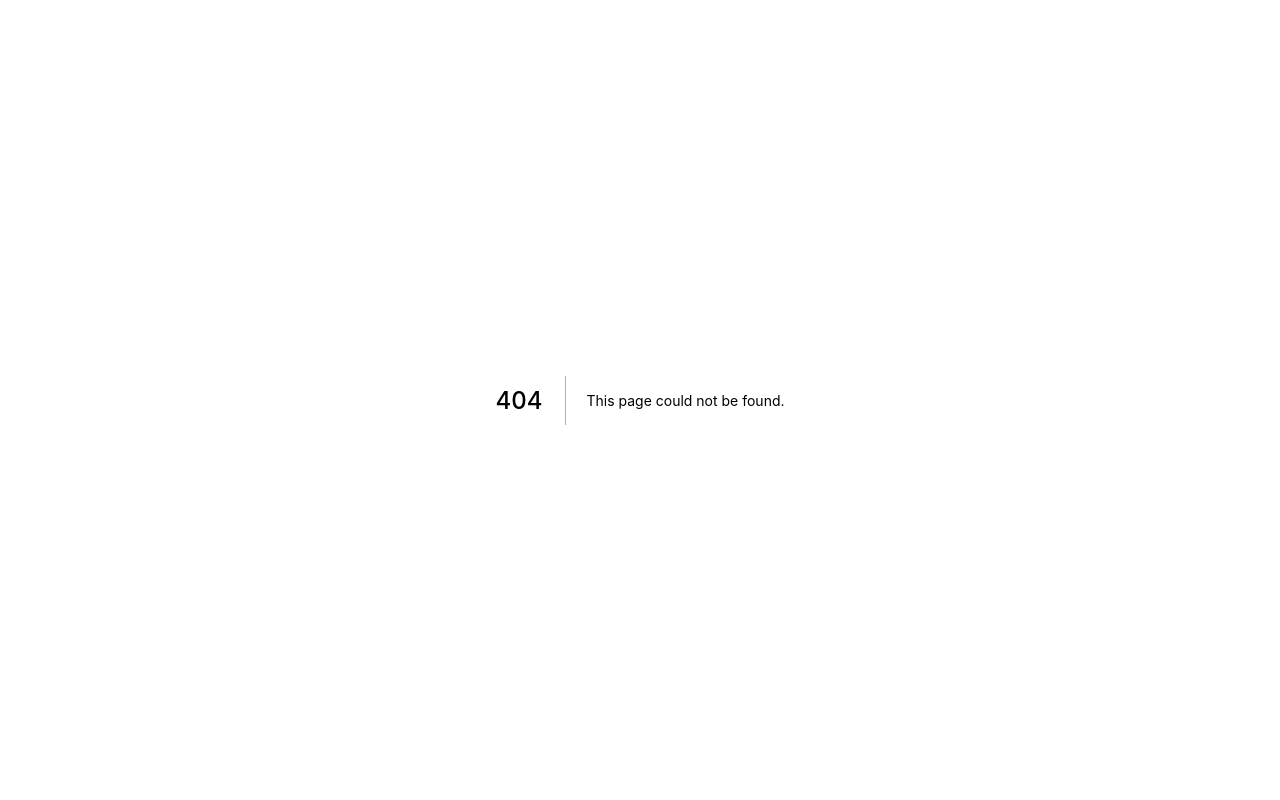
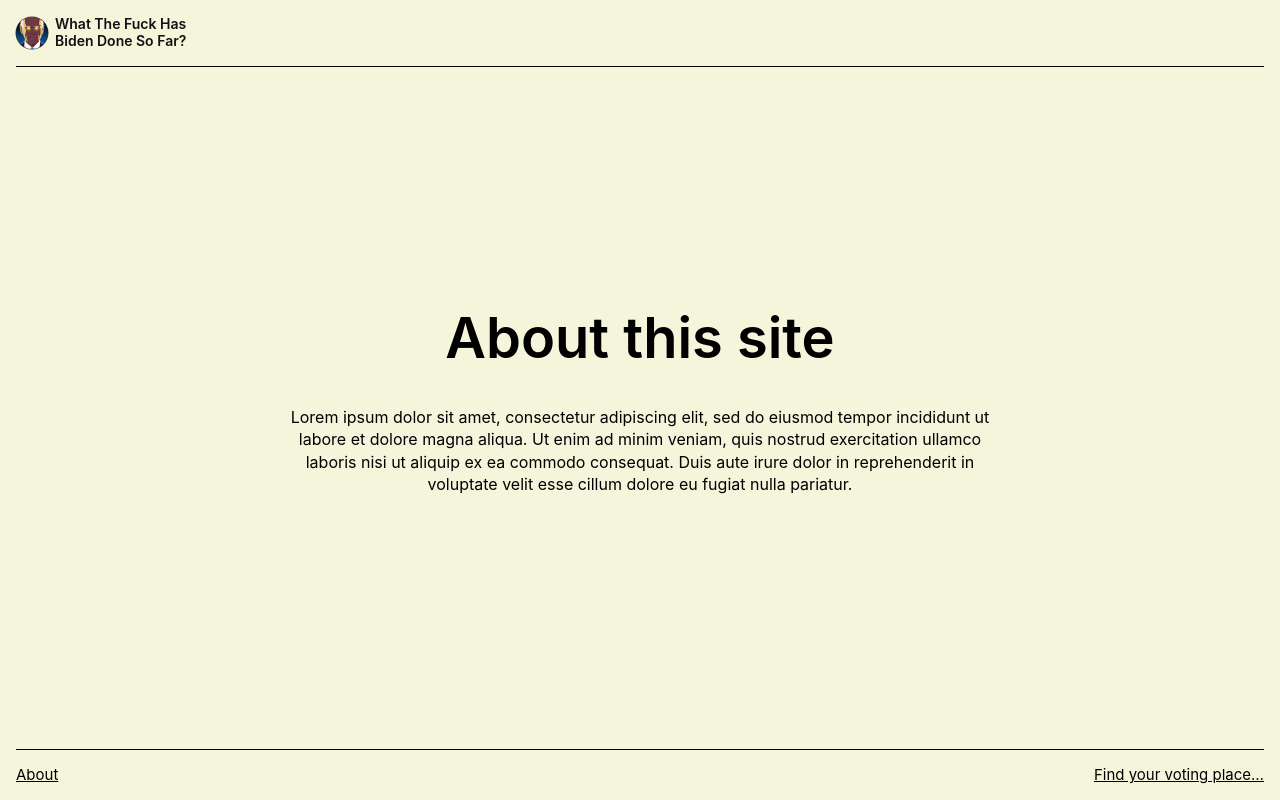
Before and after one commit to rxb/wtf-done, a Next.js app: page /about in a window 1280 px wide. Before the commit this address had no page. Built offline with nearby package versions, Linux system fonts and the light colour scheme.

Commit message:
stylings

```diff
--- /dev/null
+++ b/components/shared.js
@@ -0,0 +1,57 @@
+import Head from 'next/head';
+import Link from 'next/link'
+import { Fragment, useState, useEffect } from 'react';
+import styles from '../styles/Home.module.css'
+
+export const Header = (props) => {
+   return(
+      <div style={{flex: 0, borderBottom: '1px solid black', paddingBottom: 16}}>
+         <Link href="/">
+          <div style={{display: 'flex', flex: 0, alignItems: 'center'}} className={styles.clickable}>
+            <div
+              className={styles.headerIcon}
+              />
+            <div className={styles.headerText}>
+              What The Fuck Has<br />
+              Biden Done So Far?
+            </div>
+          </div>
+          </Link>
+        </div>
+   )
+}
+
+export const Footer = (props) => {
+   return(
+      <div style={{flex: 0, borderTop: '1px solid black', paddingTop: 16}}>
+          <div className={styles.footerText} style={{display: 'flex', justifyContent: 'space-between'}}>
+            <Link href="/about">
+               <span className={styles.link}>About</span>
+            </Link>
+            <a href="" className={styles.link} onClick={(e)=>{ e.preventDefault(); alert('need to find a good site for this'); }}>
+              Find your voting place&hellip;
+            </a>
+          </div>
+        </div>
+   );
+}
+
+export const Layout = (props) => {
+   return(
+      <Fragment>
+         <Head>
+            <title>What The Fuck Has Biden Done So Far? {(props.pageTitle) ? ` - ${props.pageTitle}` : ''}</title>
+            <meta name="description" content={props.pageDescription} />
+            <link rel="icon" href="/favicon.ico" />
+         </Head>
+         <div style={{minHeight: '100vh', display: 'flex', flexDirection: 'column', padding: 16}}>
+            <Header />
+            <div style={{flex: 1, display: 'flex', flexDirection: 'column'}}>
+               {props.children}
+            </div>
+            <Footer />
+         </div>
+      </Fragment>
+   )
+
+}
--- /dev/null
+++ b/pages/about.js
@@ -0,0 +1,27 @@
+import Image from 'next/image'
+import styles from '../styles/Home.module.css'
+import { Fragment, useState, useEffect } from 'react';
+import {Layout} from '../components/shared';
+
+function About() {
+
+  return (
+    <Layout
+      pageTitle="About"
+      pageDescription=""
+      >
+      <div style={{display: 'flex', flex: 1, height: '100%', justifyContent: 'center', flexDirection: 'column'}}>
+        <div style={{width: 700, margin: '0 auto', textAlign: 'center'}}>
+          <div className={styles.chunk}>
+            <h1 className={styles.title}>About this site</h1>
+          </div>
+          <div className={styles.chunk}>
+            <p>Lorem ipsum dolor sit amet, consectetur adipiscing elit, sed do eiusmod tempor incididunt ut labore et dolore magna aliqua. Ut enim ad minim veniam, quis nostrud exercitation ullamco laboris nisi ut aliquip ex ea commodo consequat. Duis aute irure dolor in reprehenderit in voluptate velit esse cillum dolore eu fugiat nulla pariatur.</p>
+          </div>
+        </div>
+      </div>
+    </Layout>
+  )
+}
+
+export default About;
```
Also changed, not shown: public/brandon-28.png (added), public/brandon-32.png (added).
